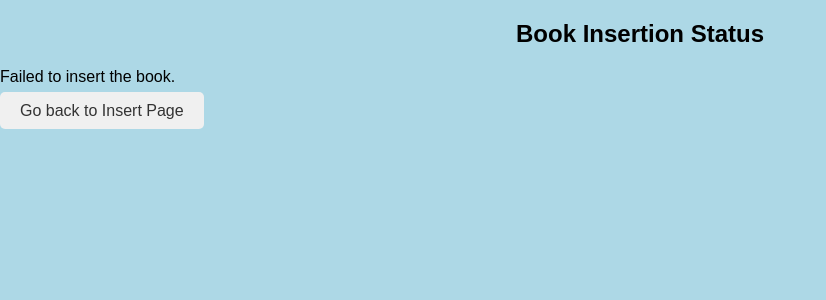
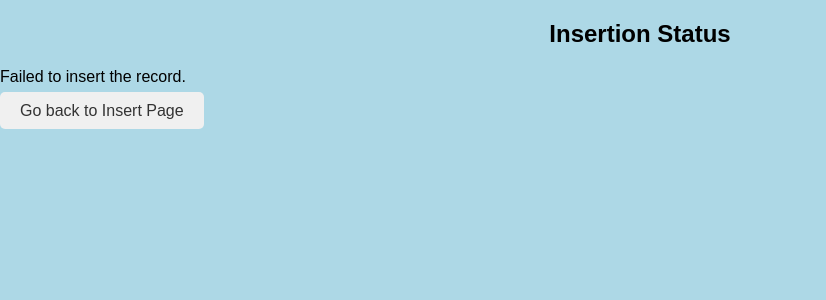
Before and after one commit to ParimiHarsha/Library-Management-System, a Flask app: template templates/insert_status.html in a window 1280 px wide. Shown: the top 300 px of the page, without its empty margins (0-826 px from the left). Run offline with Flask 3, Linux system fonts and the light colour scheme; the template is opened without the code that fills it, so the values that code supplies are empty.

Commit message:
final changes 1

```diff
--- a/app.py
+++ b/app.py
@@ -120,11 +120,11 @@ def insert_data():
             )
             val = (city, street, state, zip_code)
         elif table_name == "Reader":
-            name = request.form["Name"]
-            email = request.form["Email"]
-            phone = request.form["Phone"]
-            city = request.form["City"]
-            zip_code = request.form["Zip"]
+            name = request.form["reader_name"]
+            email = request.form["email"]
+            phone = request.form["phone"]
+            city = request.form["city"]
+            zip_code = request.form["zip"]
             sql = "INSERT INTO Reader (Name, Email, Phone, City, Zip) VALUES (%s, %s, %s, %s, %s)"
             val = (name, email, phone, city, zip_code)
         elif table_name == "Loaned":
@@ -133,7 +133,7 @@ def insert_data():
             branch_id = request.form["Branch_ID"]
             issue_date = request.form["Loan_Date"]
             return_date = request.form["Return_Date"]
-            sql = "INSERT INTO Loaned (Reader_ID, Book_ID, Branch_ID, Loan_Date, Return_Date) VALUES (%s, %s, %s, %s, %s)"
+            sql = "INSERT INTO Loaned (Reader_ID, Book_ID, Branch_ID, Issue_Date, Return_Date) VALUES (%s, %s, %s, %s, %s)"
             val = (reader_id, book_id, branch_id, issue_date, return_date)
 
         # Execute SQL query and commit changes
@@ -165,7 +165,7 @@ def borrow_book():
         customer_id = request.form["customer_id"]
         book_id = request.form["book_id"]
         branch_id = request.form["branch_id"]
-        issue_date = request.form["loan_date"]
+        issue_date = request.form["Load_Date"]
         return_date = request.form["return_date"]
 
         # Example: Inserting borrowed book details into the database
--- a/templates/insert_status.html
+++ b/templates/insert_status.html
@@ -7,11 +7,11 @@
     <link rel="stylesheet"  type="text/css" href="../static/css/styles.css">
 </head>
 <body>
-    <h2>Book Insertion Status</h2>
+    <h2>Insertion Status</h2>
     {% if insertion_status %}
-        <p>The book was inserted successfully!</p>
+        <p>The record was inserted successfully!</p>
     {% else %}
-        <p>Failed to insert the book.</p>
+        <p>Failed to insert the record.</p>
     {% endif %}
     <a href="/insert">Go back to Insert Page</a>
 </body>
```
Also changed, not shown: templates/insert.html (+5 -5 lines), sql_scripts/creating_tables.sql (renamed from sql_scripts/Creating tables.sql), sql_scripts/inserting_data.sql (renamed from sql_scripts/Inserting Data.sql), 1 other file.
